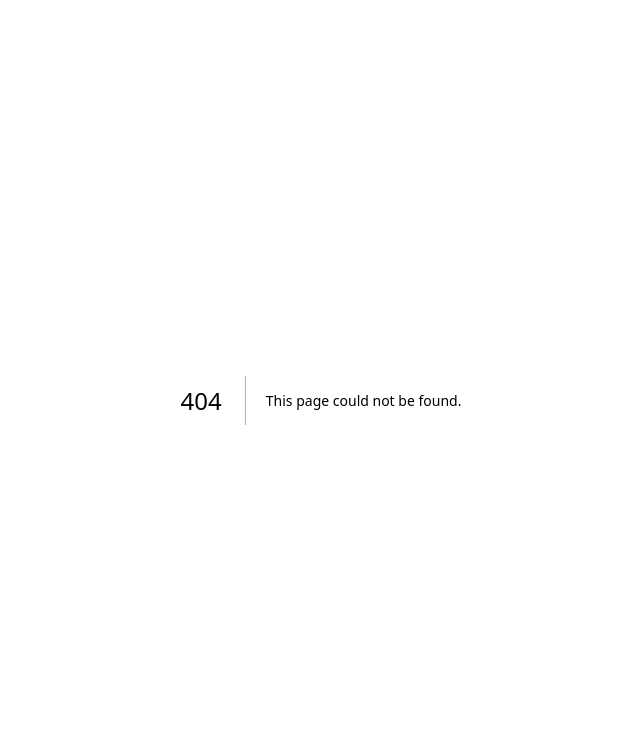
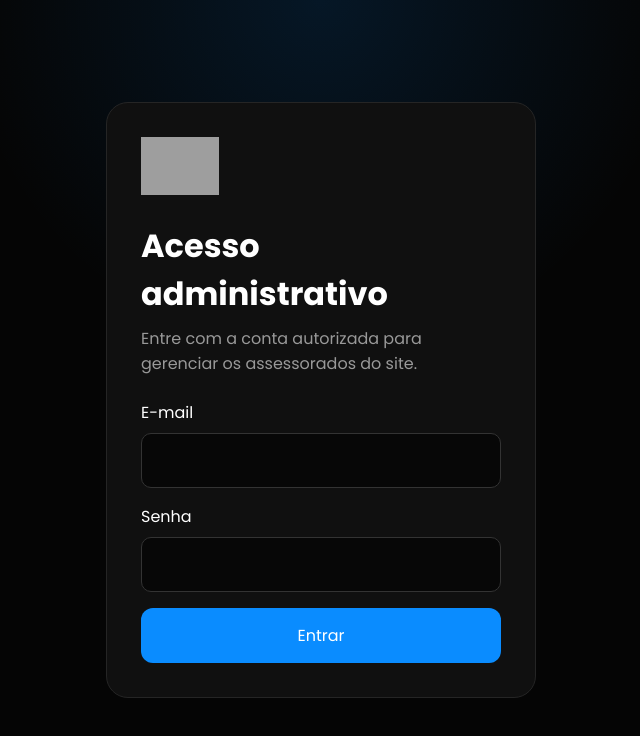
Before and after one commit to Daysicunha/new-rocket-play-old, a Next.js app: page /login in a window 1280 px wide. Before the commit this address had no page. Shown: the top 736 px of the page, without its empty margins (319-959 px from the left). Built offline with nearby package versions, Linux system fonts and the light colour scheme; grey boxes are pictures that could not be loaded.

Commit message:
feat: cria login proprio para a New Rocket

```diff
--- /dev/null
+++ b/app/login/page.tsx
@@ -0,0 +1,42 @@
+"use client";
+
+import { FormEvent, useState } from "react";
+import { createClient } from "@/lib/supabase/client";
+
+export default function LoginPage() {
+  const [email, setEmail] = useState("");
+  const [password, setPassword] = useState("");
+  const [error, setError] = useState("");
+  const [loading, setLoading] = useState(false);
+
+  async function handleSubmit(event: FormEvent) {
+    event.preventDefault();
+    setLoading(true);
+    setError("");
+    try {
+      const supabase = createClient();
+      const { error: authError } = await supabase.auth.signInWithPassword({ email, password });
+      if (authError) throw authError;
+      window.location.href = "/admin";
+    } catch (err) {
+      setError(err instanceof Error ? err.message : "Não foi possível entrar.");
+      setLoading(false);
+    }
+  }
+
+  return (
+    <main className="login-page">
+      <section className="login-card">
+        <img src="/assets/img/IMG_1661.PNG" alt="New Rocket Play" />
+        <h1>Acesso administrativo</h1>
+        <p>Entre com a conta autorizada para gerenciar os assessorados do site.</p>
+        <form onSubmit={handleSubmit}>
+          <label>E-mail<input type="email" autoComplete="email" required value={email} onChange={(e) => setEmail(e.target.value)} /></label>
+          <label>Senha<input type="password" autoComplete="current-password" required value={password} onChange={(e) => setPassword(e.target.value)} /></label>
+          {error && <div className="login-error" role="alert">{error}</div>}
+          <button className="btn-primary" type="submit" disabled={loading}>{loading ? "Entrando…" : "Entrar"}</button>
+        </form>
+      </section>
+    </main>
+  );
+}
```
